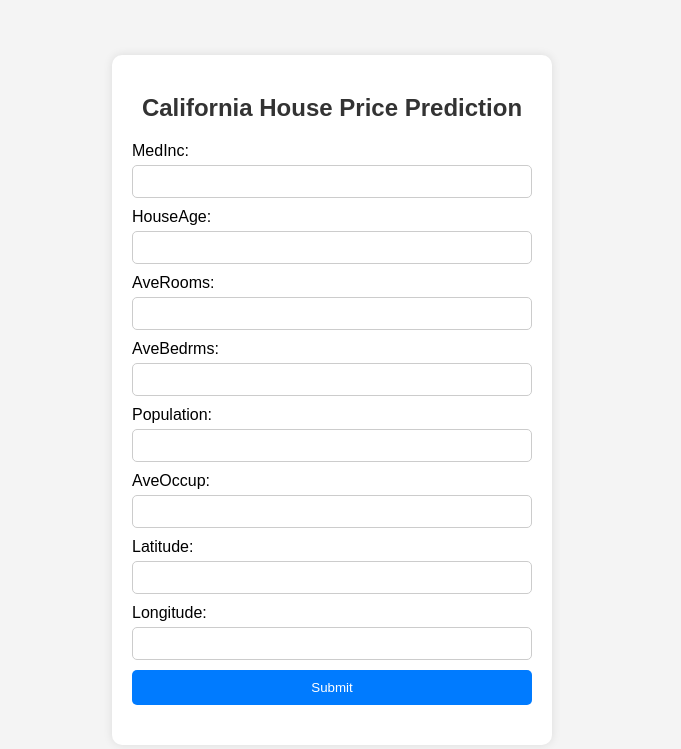
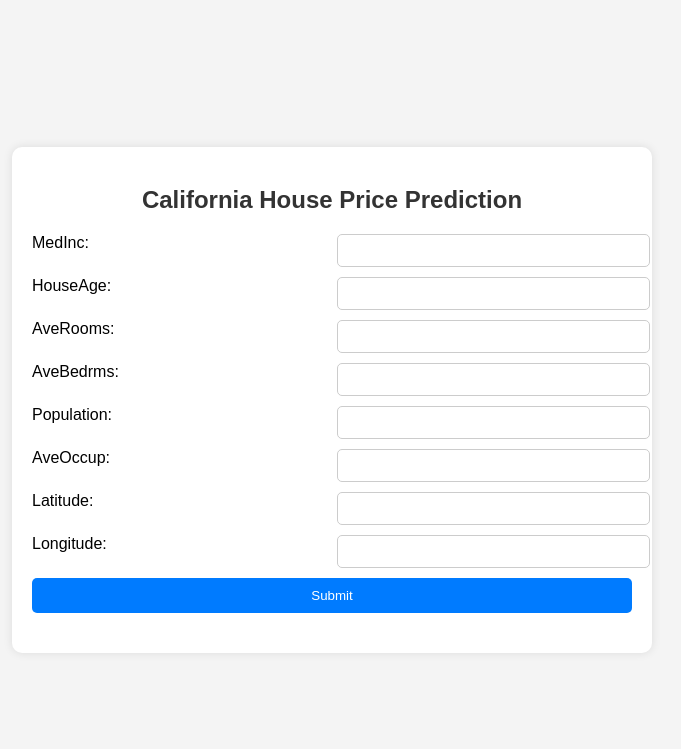
Before and after one commit to bipin-saha/CaliforniaHousing, a Flask app: page / in a window 1280 px wide. Shown: the top 749 px of the page, without its empty margins (308-989 px from the left). Run offline with Flask 2, Linux system fonts and the light colour scheme; parts of the project's set-up code (start-up, migrations or seed data) failed here and were passed over.

Commit message:
update UI

```diff
--- a/templates/index.html
+++ b/templates/index.html
@@ -17,7 +17,7 @@
         }
 
         .container {
-            width: 400px;
+            width: 600px;
             background-color: #fff;
             padding: 20px;
             border-radius: 10px;
@@ -31,8 +31,9 @@
         }
 
         form {
-            display: flex;
-            flex-direction: column;
+            display: grid;
+            grid-template-columns: repeat(2, 1fr);
+            grid-gap: 10px;
         }
 
         label {
@@ -41,9 +42,9 @@
 
         input[type="text"] {
             padding: 8px;
-            margin-bottom: 10px;
             border: 1px solid #ccc;
             border-radius: 5px;
+            width: 100%;
         }
 
         input[type="submit"] {
@@ -53,6 +54,8 @@
             border: none;
             border-radius: 5px;
             cursor: pointer;
+            transition: background-color 0.3s;
+            grid-column: span 2; /* Spanning both columns */
         }
 
         input[type="submit"]:hover {
```
